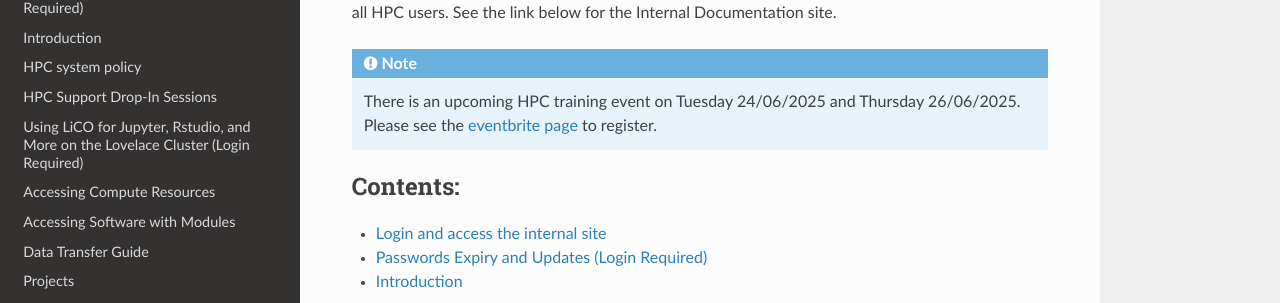
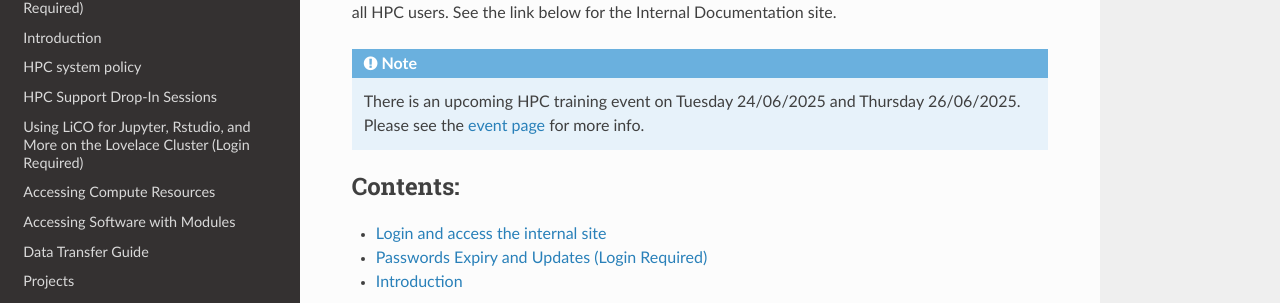
Before and after one commit to AbhinavPraveen/UoP-HPC-Docs, a Sphinx documentation site: the page built from source/index.rst, in a window 1280 px wide and 900 px high. Shown: the part 207-510 px from the top of the window. Built offline with Sphinx 7.4.7 and the Read the Docs theme 3.1.0, drawn with Linux system fonts in a browser that asks for light colours.

Commit message:
Update event link

```diff
--- a/source/index.rst
+++ b/source/index.rst
@@ -9,7 +9,7 @@
 Welcome to the University of Plymouth's Public Documentation on High Performance Compute and the Lovelace cluster. This information on this site is shared with the intention of being useful to all HPC users. See the link below for the Internal Documentation site.
 
 .. note::
-   There is an upcoming HPC training event on Tuesday 24/06/2025 and Thursday 26/06/2025. Please see the `eventbrite page <https://www.eventbrite.co.uk/e/hpc-training-introduction-to-linux-and-hpc-tickets-1407341669819>`_ to register.
+   There is an upcoming HPC training event on Tuesday 24/06/2025 and Thursday 26/06/2025. Please see the `event page <https://www.plymouth.ac.uk/whats-on/hpc-training>`_ for more info.
 
 .. toctree::
    :maxdepth: 2
```
